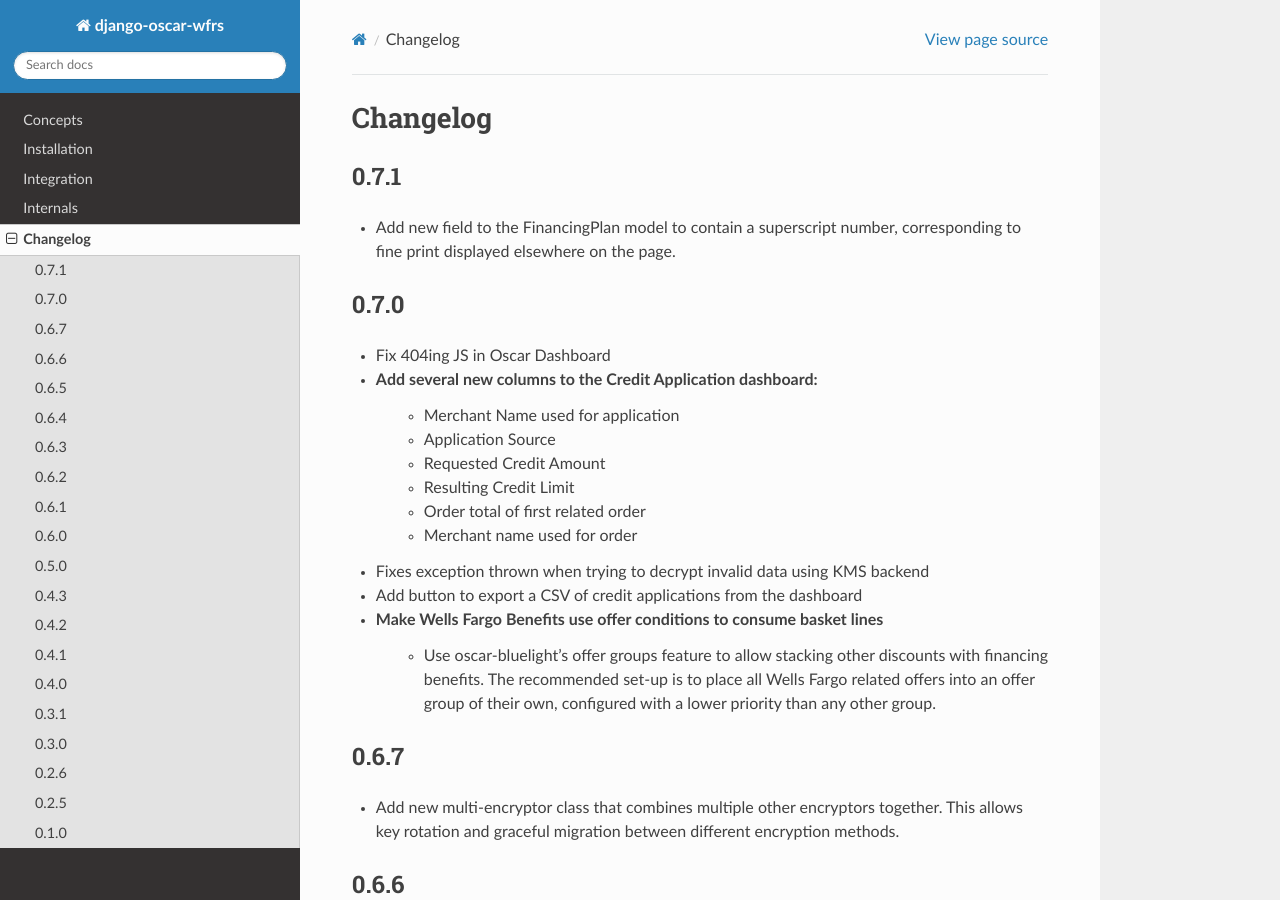
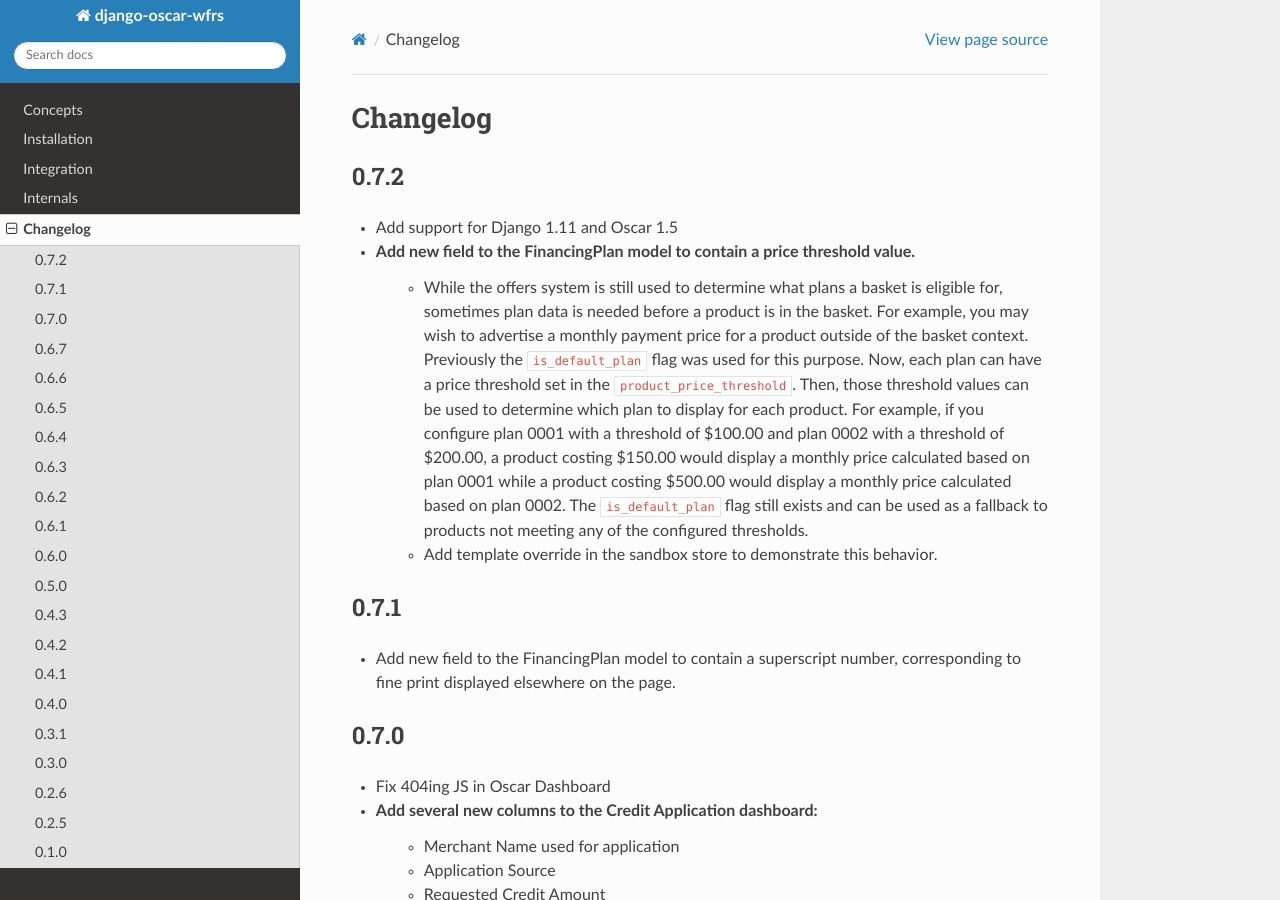
Before and after one commit to m-hairan/django-oscar, a Sphinx documentation site: the page built from docs/changes.rst, in a window 1280 px wide and 900 px high. Built offline with Sphinx 7.4.7 and the Read the Docs theme 2.0.0, drawn with Linux system fonts in a browser that asks for light colours; the version number could not be read and is left out.

Commit message:
Update changelog

```diff
--- a/docs/changes.rst
+++ b/docs/changes.rst
@@ -2,6 +2,13 @@
 
 Changelog
 =========
+
+0.7.2
+------------------
+- Add support for Django 1.11 and Oscar 1.5
+- Add new field to the FinancingPlan model to contain a price threshold value.
+    - While the offers system is still used to determine what plans a basket is eligible for, sometimes plan data is needed before a product is in the basket. For example, you may wish to advertise a monthly payment price for a product outside of the basket context. Previously the ``is_default_plan`` flag was used for this purpose. Now, each plan can have a price threshold set in the ``product_price_threshold``. Then, those threshold values can be used to determine which plan to display for each product. For example, if you configure plan 0001 with a threshold of $100.00 and plan 0002 with a threshold of $200.00, a product costing $150.00 would display a monthly price calculated based on plan 0001 while a product costing $500.00 would display a monthly price calculated based on plan 0002. The ``is_default_plan`` flag still exists and can be used as a fallback to products not meeting any of the configured thresholds.
+    - Add template override in the sandbox store to demonstrate this behavior.
 
 0.7.1
 ------------------
```
